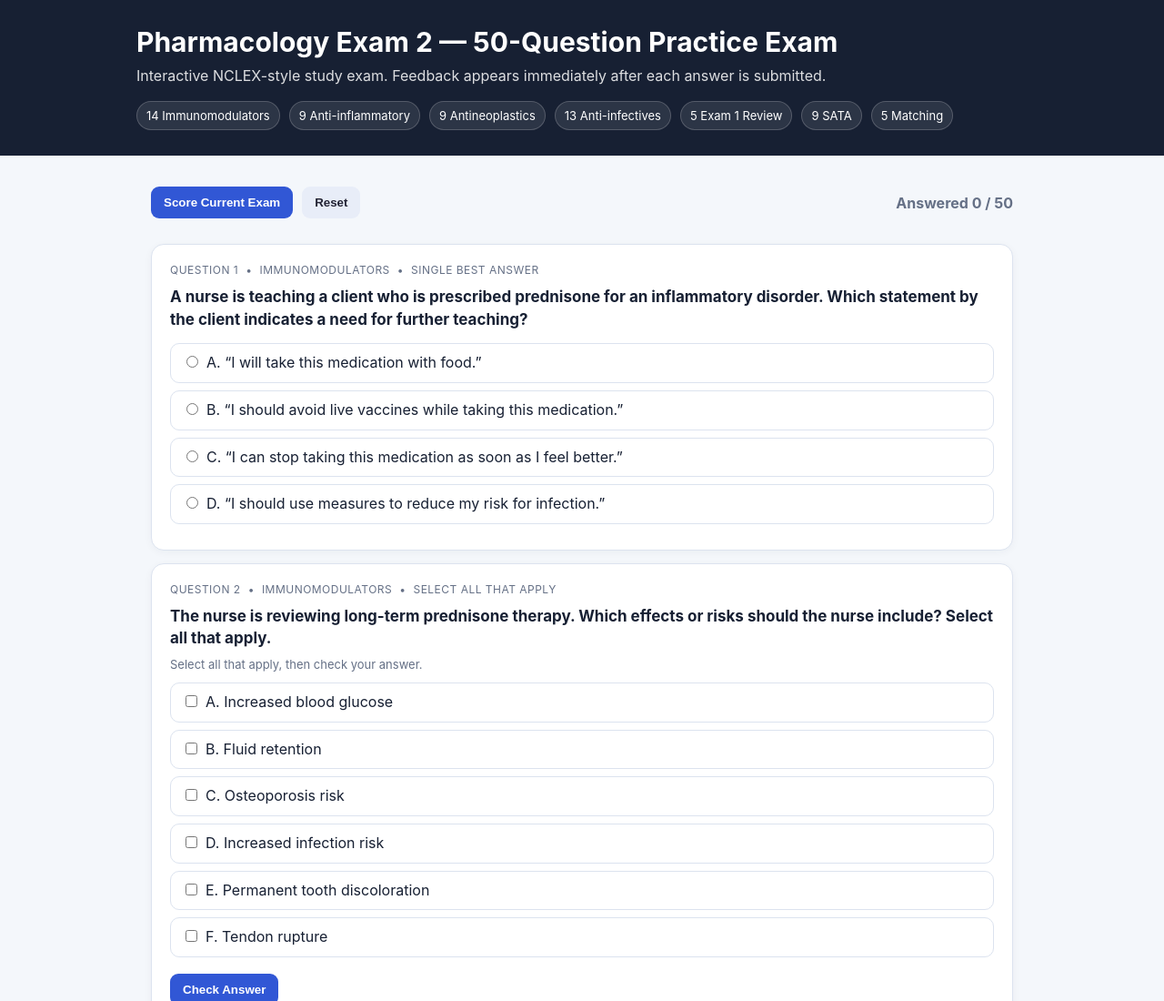
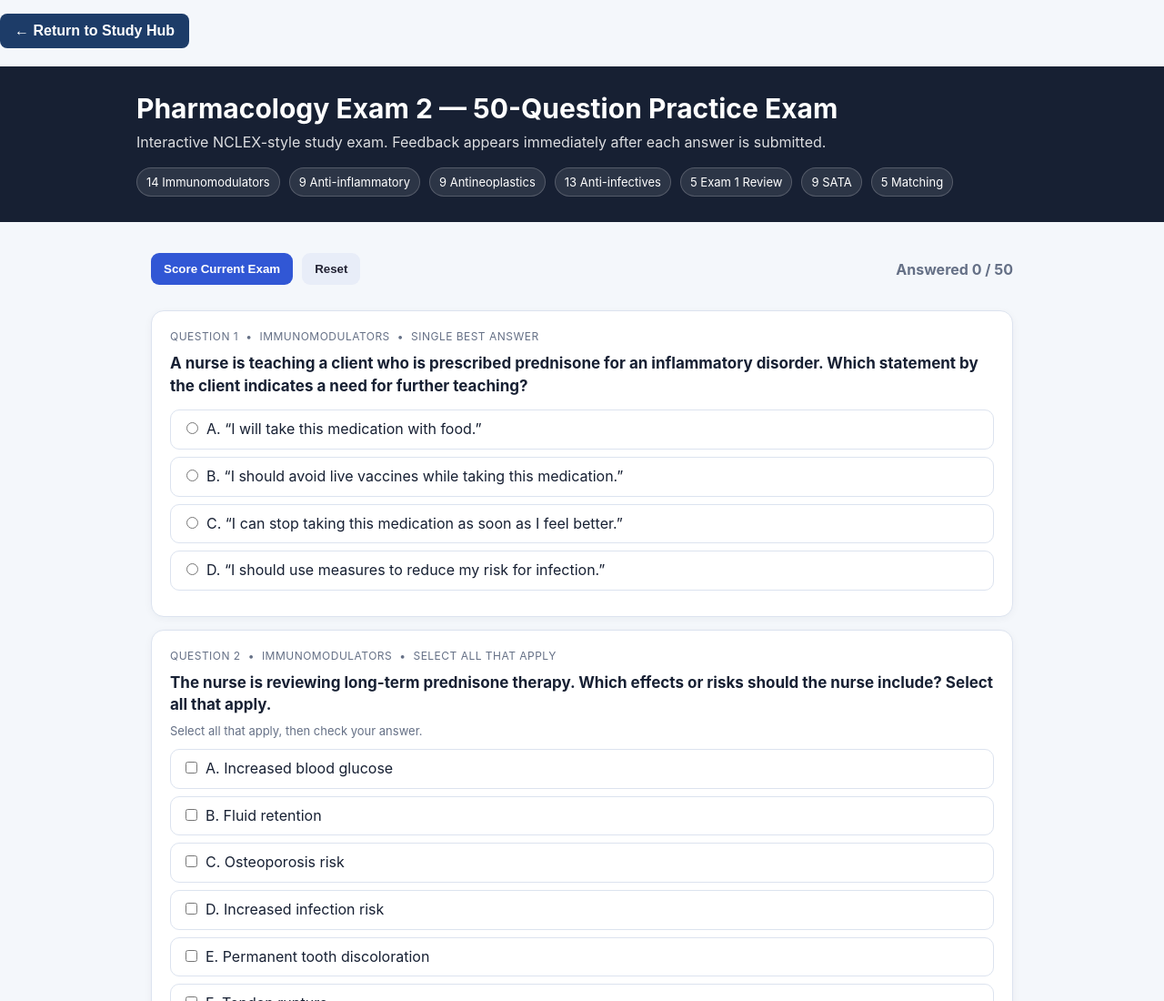
Before and after one commit to adamweber1981/gson-cohort-study-hub, a plain HTML site: page Pharmacology/Exam 2/Pharmacology Exam 2a.html in a window 1280 px wide. Shown: the top 1100 px of the page at 91% size. Drawn offline with Linux system fonts and the light colour scheme.

Commit message:
Add return link to Study Hub in exam HTML
Added a link to return to the Study Hub with styling.

```diff
--- a/Pharmacology/Exam 2/Pharmacology Exam 2a.html
+++ b/Pharmacology/Exam 2/Pharmacology Exam 2a.html
@@ -28,6 +28,18 @@ footer{max-width:980px;margin:auto;padding:0 16px 35px;color:var(--muted);font-s
 </style>
 </head>
 <body>
+<a href="../../index.html"
+   style="display:inline-block;
+          margin:15px 0 20px;
+          padding:10px 16px;
+          background:#1d3c68;
+          color:white;
+          text-decoration:none;
+          border-radius:8px;
+          font-weight:700;
+          font-family:Arial,sans-serif;">
+    ← Return to Study Hub
+</a>
 <header><div class="wrap">
 <h1>Pharmacology Exam 2 — 50-Question Practice Exam</h1>
 <div class="sub">Interactive NCLEX-style study exam. Feedback appears immediately after each answer is submitted.</div>
```
